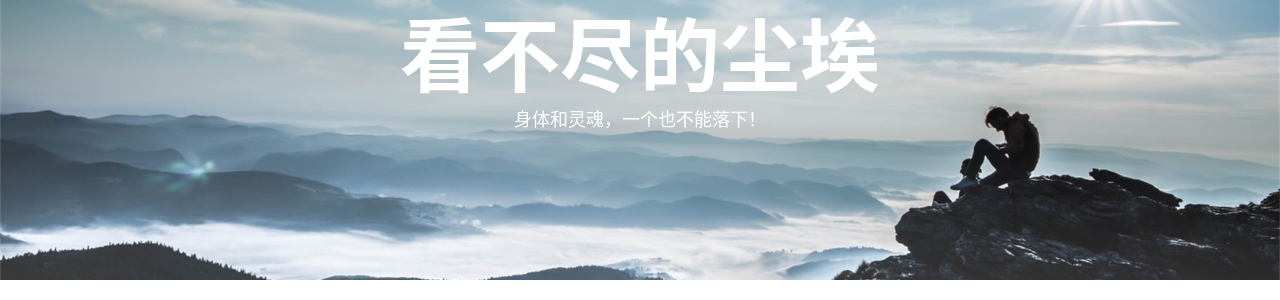
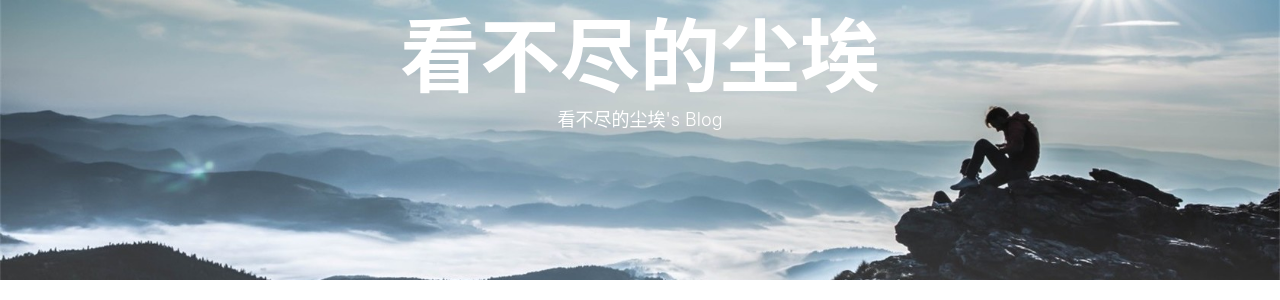
Before and after one commit to FiveAourThe/FiveAourThe.github.io, a Jekyll site: the page built from index.html, in a window 1280 px wide. Shown: the part 138-438 px from the top of the page. Built offline with Jekyll 4.4.1, drawn with Linux system fonts in a browser that asks for light colours; nearby versions of some CDN libraries; the list of posts is cut into pages by our own code; comment, search, counter and statistics services are not loaded.

Commit message:
Update index.html

```diff
--- a/index.html
+++ b/index.html
@@ -1,6 +1,6 @@
 ---
 layout: page
-description: "身体和灵魂，一个也不能落下！"
+description: "看不尽的尘埃's Blog"
 ---
 
 {% for post in paginator.posts %}
```
